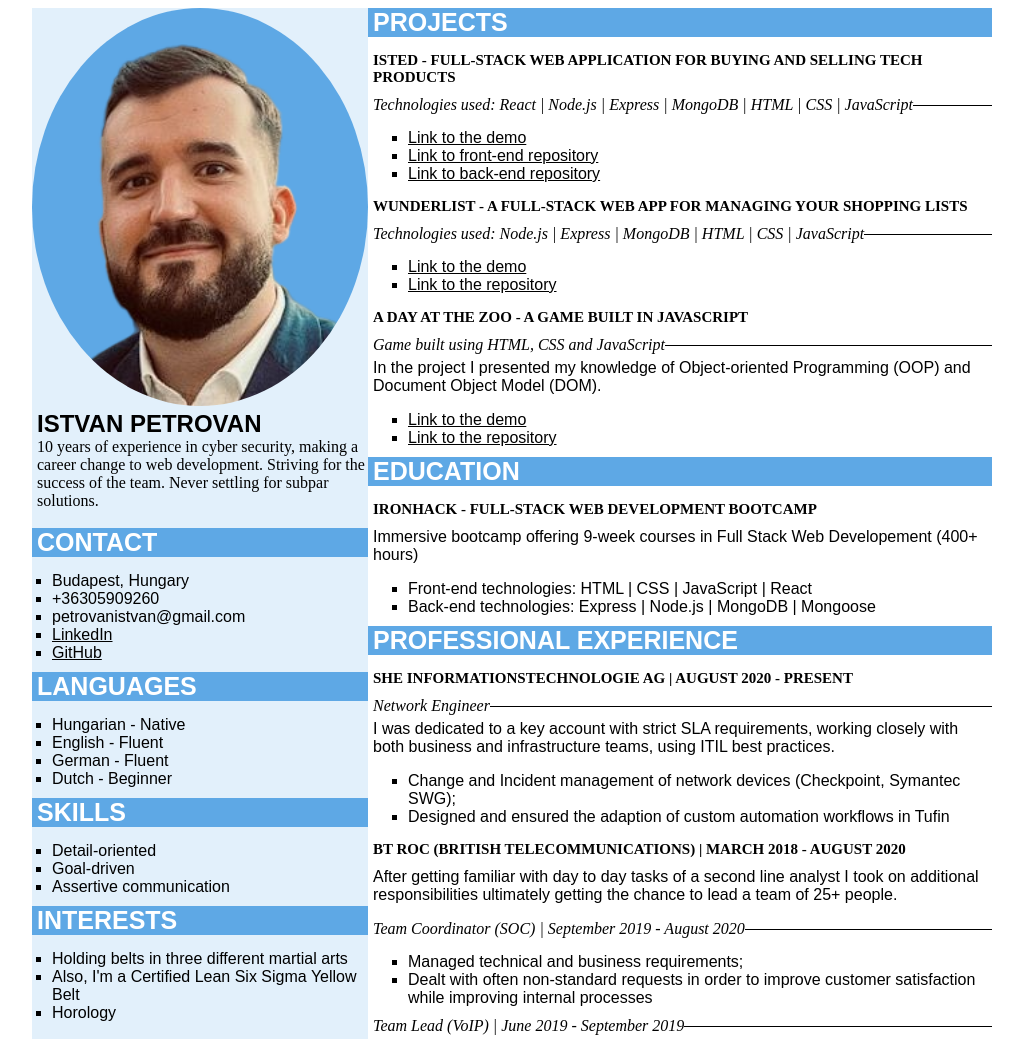
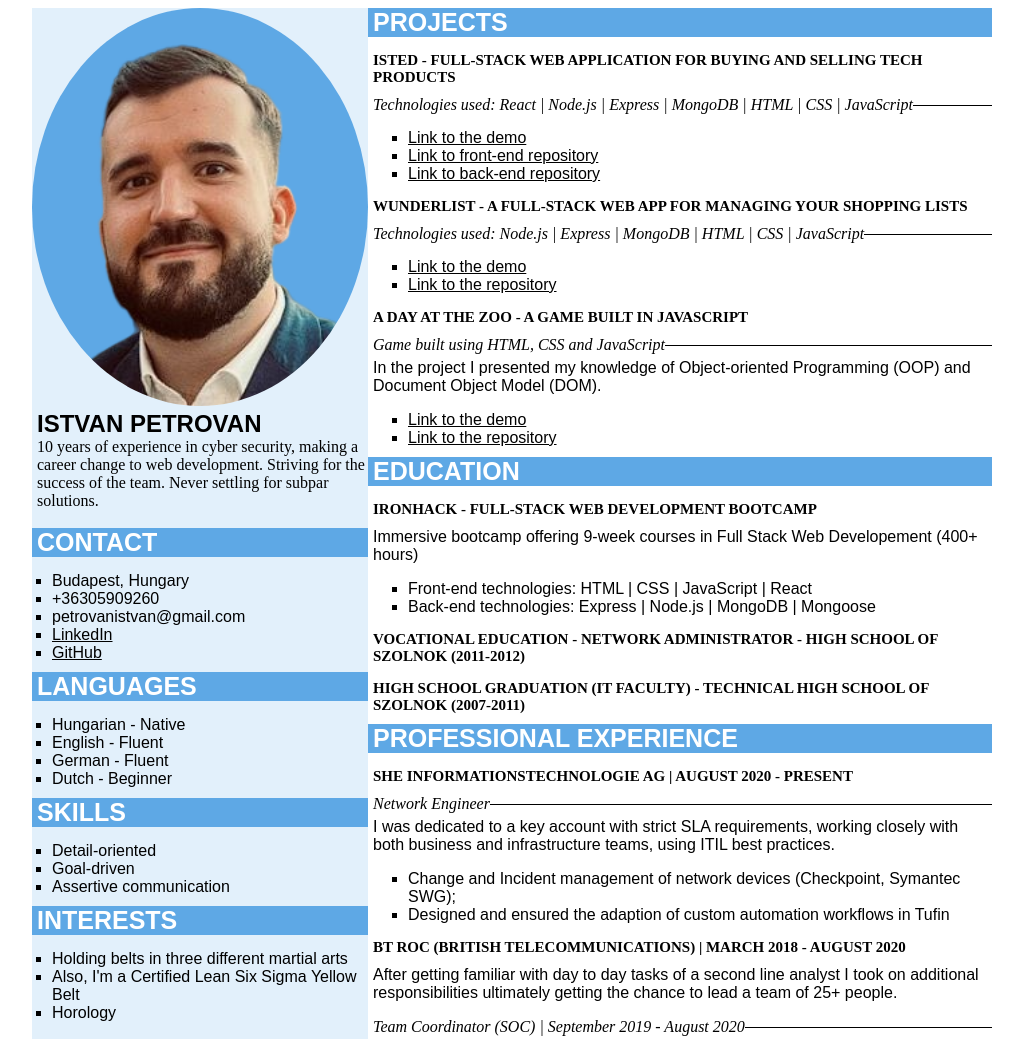
Before and after one commit to petrovanistvan/CV, a plain HTML site: page index.html in a window 1280 px wide. Shown: the top 1039 px of the page, without its empty margins (128-1151 px from the left). Drawn offline with Linux system fonts and the light colour scheme.

Commit message:
added high school and vocational education

```diff
--- a/index.html
+++ b/index.html
@@ -119,6 +119,14 @@
               Back-end technologies: Express | Node.js | MongoDB | Mongoose
             </li>
           </ul>
+          <h4>
+            Vocational Education - Network administrator - High School of
+            Szolnok (2011-2012)
+          </h4>
+          <h4>
+            High School Graduation (IT faculty) - Technical High School of
+            Szolnok (2007-2011)
+          </h4>
           <h3>PROFESSIONAL EXPERIENCE</h3>
           <h4>SHE Informationstechnologie AG | August 2020 - present</h4>
           <div class="mytextdiv">
```
